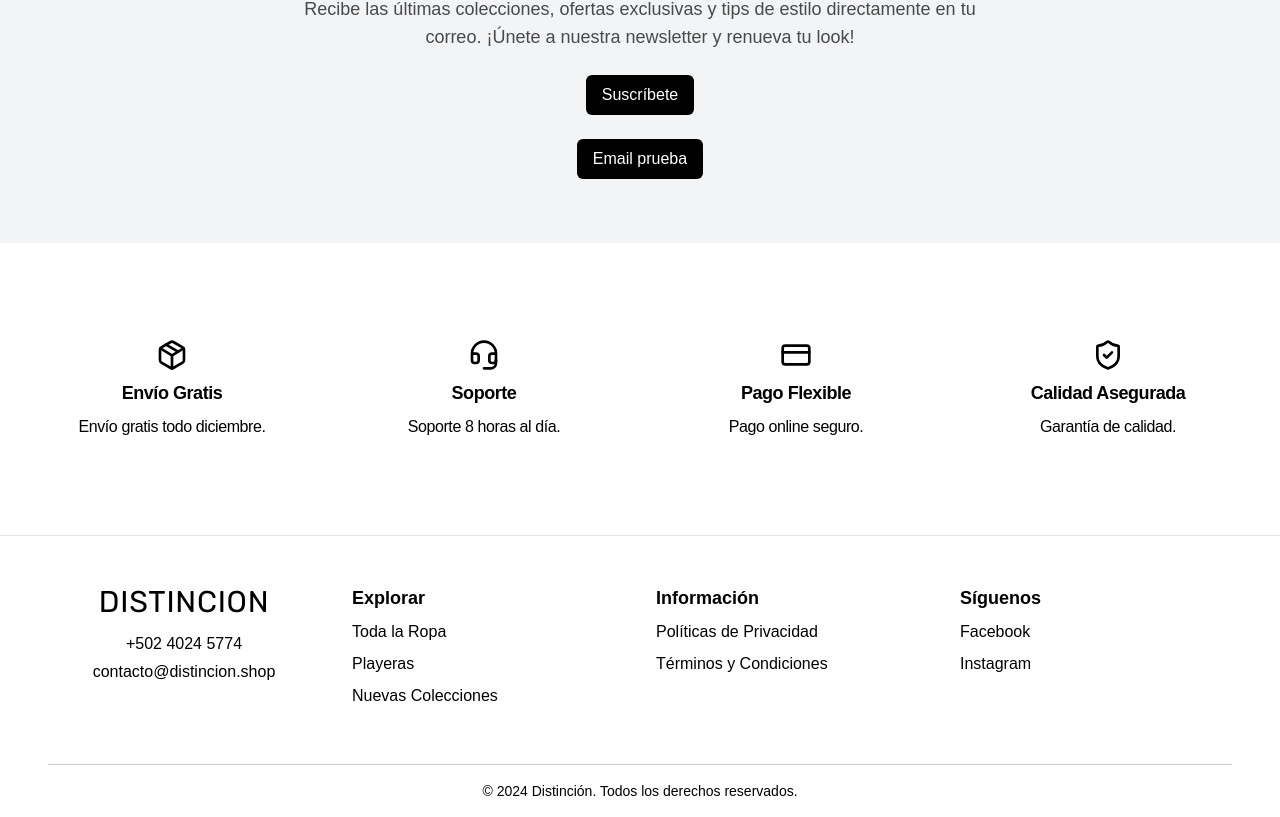
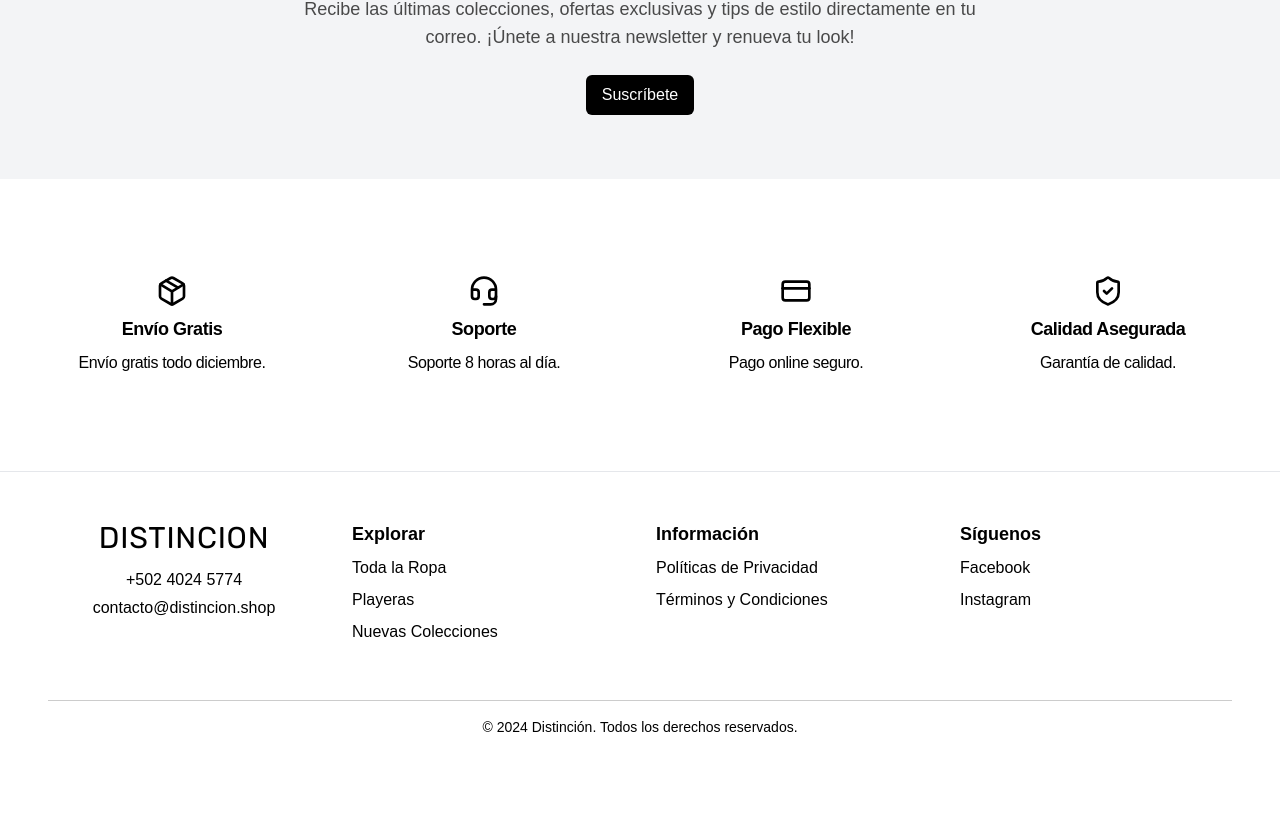
Before and after one commit to hayyrs66/distincion-ecommerce, a Next.js app: page / in a window 1280 px wide. Shown: the part 2173-2990 px from the top of the page. After the commit the page ends 2926 px from the top, so only its background shows below. Built offline with nearby package versions, Linux system fonts and the light colour scheme.

Commit message:
Remove unused button for email testing in Newsletter component

```diff
--- a/src/app/components/Newsletter.jsx
+++ b/src/app/components/Newsletter.jsx
@@ -18,18 +18,6 @@ const Newsletter = () => {
       >
         Suscríbete
       </Link>
-      <button onClick={ async () => {
-
-        const res = await fetch("/api/send", {
-          method: "POST",
-        })
-
-        const data = await res.json();
-        console.log(data);
-
-      }} className="flex items-center gap-2 text-white font-normal text-sm md:text-base bg-black w-fit px-4 py-2 rounded-md hover:bg-gray-800 transition-all">
-        Email prueba
-      </button>
     </section>
   );
 };
```
